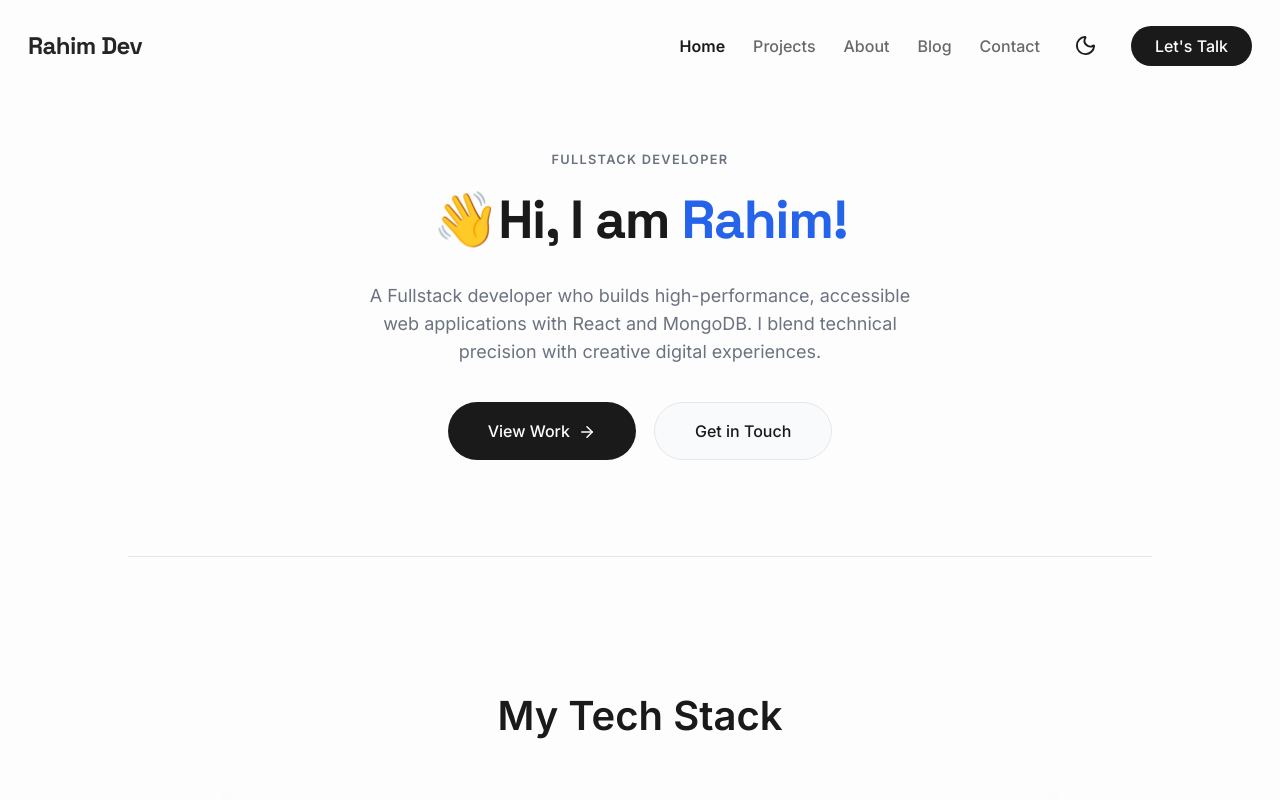
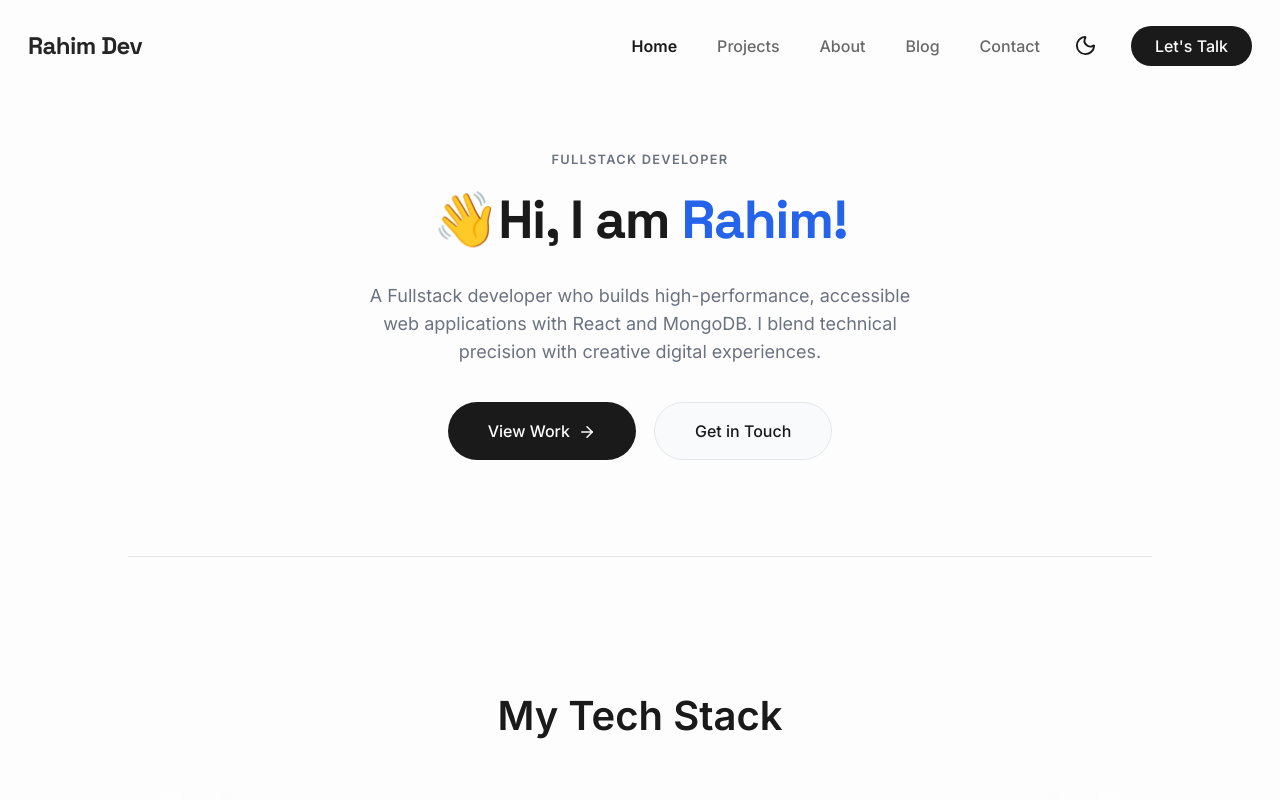
Before and after one commit to Rahimsiddiqui/Portfolio, a React (Vite) app: page / in a window 1280 px wide. Shown: the top 800 px of the page. Built offline with nearby package versions, Linux system fonts and the light colour scheme.

Commit message:
Adjust gap size in Navbar component

```diff
--- a/src/components/Navbar.tsx
+++ b/src/components/Navbar.tsx
@@ -88,7 +88,7 @@ function Navbar() {
               </p>
             </div>
             <div className="flex flex-row ml-auto justify-center items-center gap-2 sm:gap-3 md:gap-5 lg:gap-6">
-              <div className="hidden md:flex flex-row justify-center items-center gap-7">
+              <div className="hidden md:flex flex-row justify-center items-center gap-10">
                 {btns.map((btn) => (
                   <button
                     key={btn.label}
```
